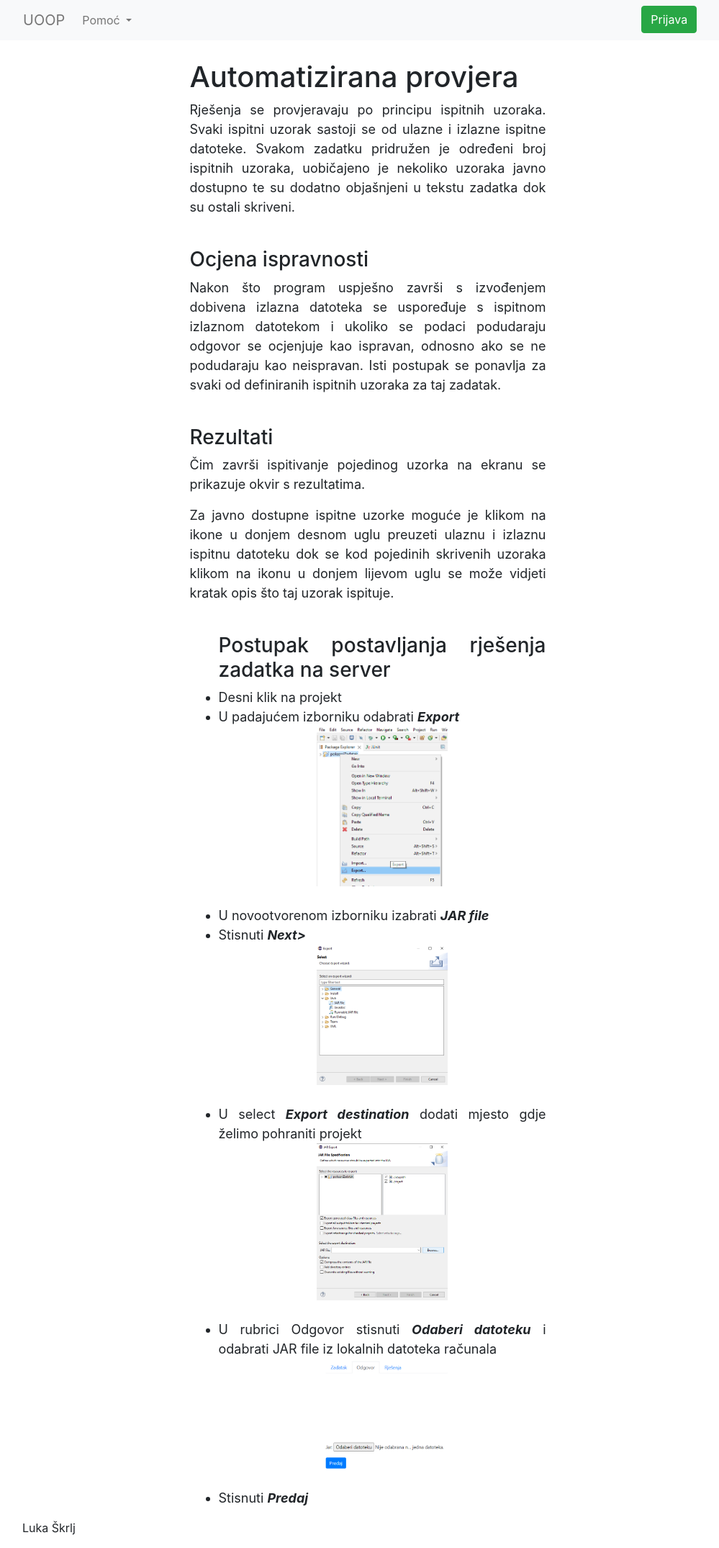
After one commit to LukaSkrlj/uoop-web-app, a Django app: page /automatiziranaprovjera/ in a window 1440 px wide. The commit adds this page. Shown: the whole page at 72% size, without its empty margins (434-1433 px from the left). Run offline with Django 3.2, Linux system fonts and the light colour scheme; some libraries are stand-ins or nearby versions.

Commit message:
Added html pages with contents and edited urls and views

```diff
--- a/app/urls.py
+++ b/app/urls.py
@@ -11,7 +11,9 @@ urlpatterns = [
     path("login_user", views.login_user, name="login_user"),
     path("logout_user", views.logout_user, name="logout_user"),
     path("simple", views.simple, name="simple"),
-    path("upload", views.upload, name="upload")
+    path("upload", views.upload, name="upload"),
+    path("automatiziranaprovjera/", views.automatiziranaprovjera, name="automatiziranaprovjera"),
+    path("osustavu/", views.osustavu, name="osustavu")
     # path("course/<int:id>", views.course, name="course"),
     # path("ispit/<name>", views.test, name="test"),
     # path("zadatak/<int:id>", views.assignment, name="assignment"),
--- a/app/views.py
+++ b/app/views.py
@@ -131,3 +131,10 @@ def login_user(request):
 def logout_user(request):
     logout(request)
     return redirect('home/')
+
+
+def osustavu(request):
+    return render(request, 'osustavu.html')
+
+def automatiziranaprovjera(request):
+    return render(request, 'automatiziranaprovjera.html')
--- /dev/null
+++ b/templates/automatiziranaprovjera.html
@@ -0,0 +1,35 @@
+{% extends "base.html" %}
+{% load static %}
+{% block content %}
+<div style = "width:50%; font-size:large; text-align:justify;margin: auto;">
+<br>
+<h1>Automatizirana provjera</h1>
+<p>Rješenja se provjeravaju po principu ispitnih uzoraka. Svaki ispitni uzorak sastoji se od ulazne i izlazne ispitne datoteke. Svakom zadatku pridružen je određeni broj ispitnih uzoraka, uobičajeno je nekoliko uzoraka javno dostupno te su dodatno objašnjeni u tekstu zadatka dok su ostali skriveni.</p>
+<br>
+<h3>Ocjena ispravnosti</h3>
+<p>Nakon što program uspješno završi s izvođenjem dobivena izlazna datoteka se uspoređuje s ispitnom izlaznom datotekom i ukoliko se podaci podudaraju odgovor se ocjenjuje kao ispravan, odnosno ako se ne podudaraju kao neispravan. Isti postupak se ponavlja za svaki od definiranih ispitnih uzoraka za taj zadatak.</p>
+<br>
+<h3>Rezultati</h3>
+<p>Čim završi ispitivanje pojedinog uzorka na ekranu se prikazuje okvir s rezultatima.</p>
+<p>Za javno dostupne ispitne uzorke moguće je klikom na ikone u donjem desnom uglu preuzeti ulaznu i izlaznu ispitnu datoteku dok se kod pojedinih skrivenih uzoraka klikom na ikonu u donjem lijevom uglu se može vidjeti kratak opis što taj uzorak ispituje.</p>
+<br>
+<ul><h3>Postupak postavljanja rješenja zadatka na server</h3>
+<li>Desni klik na projekt</li>
+<li>U padajućem izborniku odabrati <b><i>Export</i></b></li>
+<img src = "{%static 'images/automatiziranaprovjera1.png' %}" style = "width:40%;display: block;margin-left: auto;margin-right: auto;" />
+<br>
+<li>U novootvorenom izborniku izabrati <b><i>JAR file</i></b></li>
+<li>Stisnuti <b><i>Next></i></b></li>
+
+<img src = "{%static '/images/automatiziranaprovjera2.png' %}" style = "width:40%;display: block;margin-left: auto;margin-right: auto;" />
+<br>
+<li>U select <b><i>Export destination</i></b> dodati mjesto gdje želimo pohraniti projekt</li>
+
+<img src = "{%static '/images/automatiziranaprovjera3.png' %}" style = "width:40%;display: block;margin-left: auto;margin-right: auto;" />
+<br>
+<li>U rubrici Odgovor stisnuti  <b><i>Odaberi datoteku</i></b> i odabrati JAR file iz lokalnih datoteka računala</li>
+<img src = "{%static '/images/automatiziranaprovjera4.png' %}" style = "width:40%;display: block;margin-left: auto;margin-right: auto;" />
+<br>
+<li>Stisnuti  <b><i>Predaj</i></b></li></ul>
+
+{% endblock content %}
--- a/templates/base.html
+++ b/templates/base.html
@@ -69,8 +69,8 @@
                     Pomoć
                   </a>
                   <div class="dropdown-menu" aria-labelledby="navbarDropdown">
-                    <a class="dropdown-item" href="#">O sustavu</a>
-                    <a class="dropdown-item" href="#">Automatizirana provjera</a>
+                    <a class="dropdown-item" href="http://127.0.0.1:8000/osustavu">O sustavu</a>
+                    <a class="dropdown-item" href="http://127.0.0.1:8000/automatiziranaprovjera">Automatizirana provjera</a>
                   </div>
                 </li>
                 <li class="nav-item" style="margin-left: 700px">
```
Also changed, not shown: templates/osustavu.html (added, +14 -0 lines), static/images/automatiziranaprovjera1.png (added), static/images/automatiziranaprovjera2.png (added), static/images/automatiziranaprovjera3.png (added), static/images/automatiziranaprovjera4.png (added).
